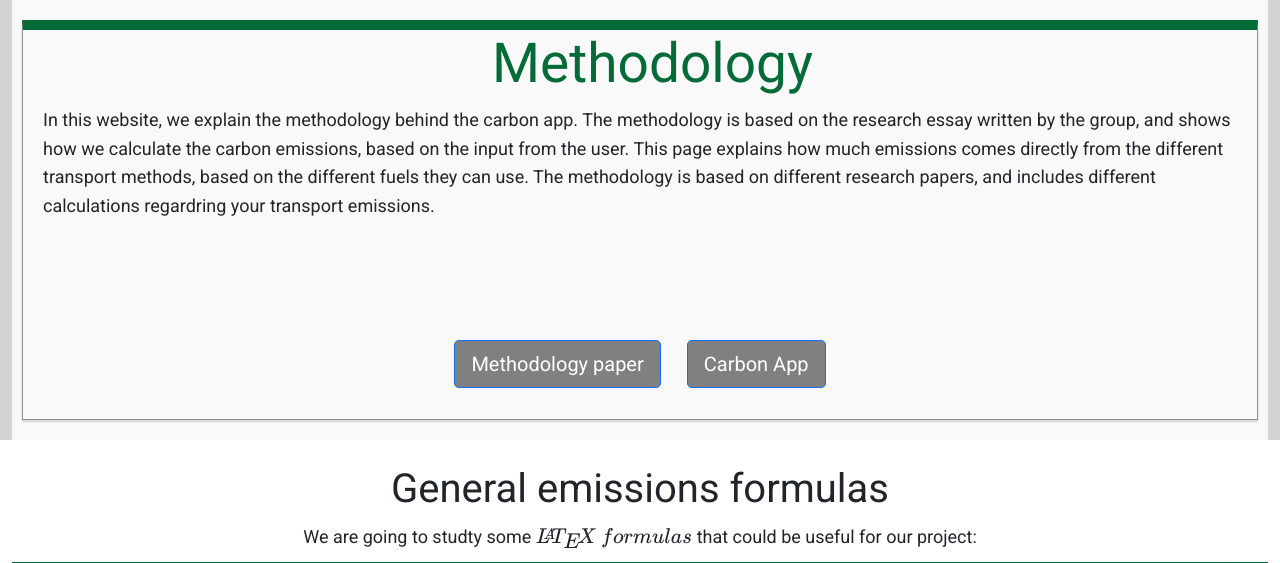
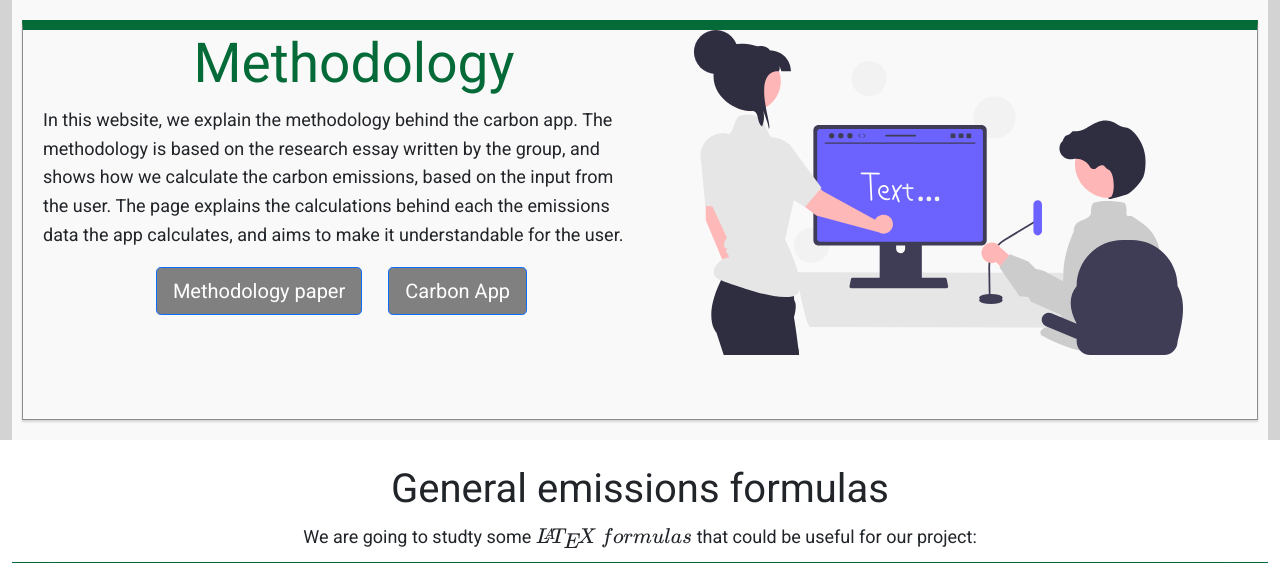
Before and after one commit to theoyster1/Carbon_App-Gruppe3, a Flask app: page /methodology in a window 1280 px wide. Shown: the part 152-715 px from the top of the page. Run offline with Flask 2, Linux system fonts and the light colour scheme; some libraries are stand-ins or nearby versions.

Commit message:
Update methodology.html

```diff
--- a/capp/templates/methodology.html
+++ b/capp/templates/methodology.html
@@ -3,33 +3,29 @@
 
 <!-- Header -->
 <section class="section_header_methodology">
-    <div class="container">
-
-      <div class="header">
-        <div class="box" style="height:400px;">
+  <div class="container">
+    <div class="header">
+      <div class="box" style="display: flex; height:400px;">
+        <div style="flex: 1;">
           <h1 style="font-size:55px; color: black;"><span class="text-logo"> Methodology</span></h1>
           <p style="text-align:left;">
-                In this website, we explain the methodology behind the carbon app. The methodology is based on the research essay written by the group, and shows how we calculate the carbon emissions, based on the input from the user.
-                This page explains how much emissions comes directly from the different transport methods, based on the different fuels they can use. The methodology is based on different research papers, and includes different calculations regardring your transport emissions.
-
-            </p>
-            <br>
-            <br>
-            <br>
-            <br>
+            In this website, we explain the methodology behind the carbon app. The methodology is based on the research essay written by the group, and shows how we calculate the carbon emissions, based on the input from the user. The page explains the calculations behind each the emissions data the app calculates, and aims to make it understandable for the user.
+          </p>
           <div class="container_buttons_links_header">
             <div class="btn">
-                <a href="{{url_for('static', filename='icons/methodology_paper.pdf')}}" class="btn btn-primary btn-lg mr-2", style="background-color:grey;">Methodology paper</a>
+              <a href="{{url_for('static', filename='icons/methodology_paper.pdf')}}" class="btn btn-primary btn-lg mr-2", style="background-color:grey;">Methodology paper</a>
             </div>
             <div class="btn">
-                <a href="{{url_for('carbon_app.carbon_app_home')}}" class="btn btn-primary btn-lg mr-2", style="background-color:grey;">Carbon App</a>
+              <a href="{{url_for('carbon_app.carbon_app_home')}}" class="btn btn-primary btn-lg mr-2", style="background-color:grey;">Carbon App</a>
             </div>
           </div>
         </div>
-
+        <div style="flex: 1;">
+          <img src="{{url_for('static', filename='icons/methodology1.svg')}}" width="325" height="325" alt=""/>
+        </div>
       </div>
-
     </div>
+  </div>
 </section>
 
 <!-- Methodology -->
```
